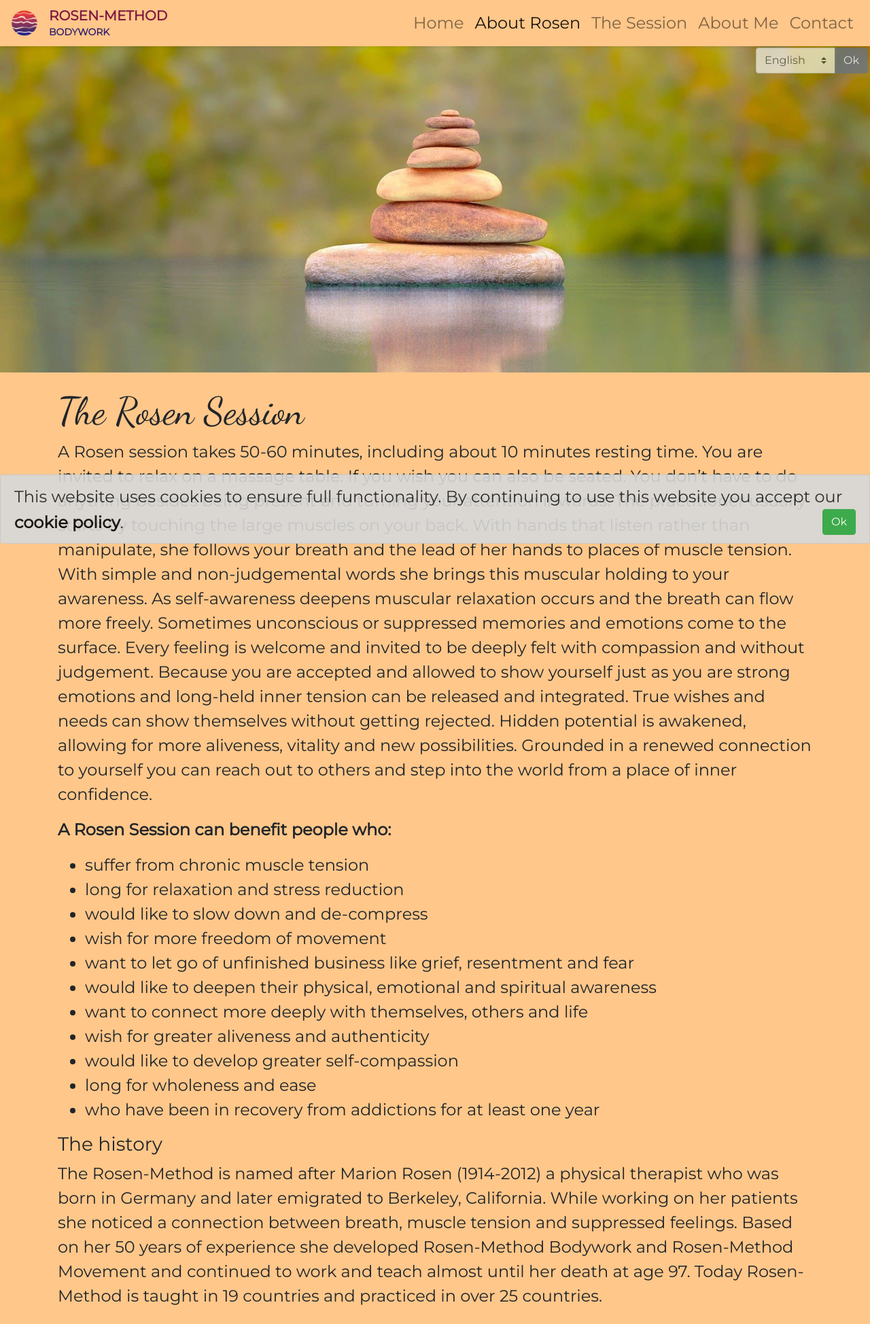
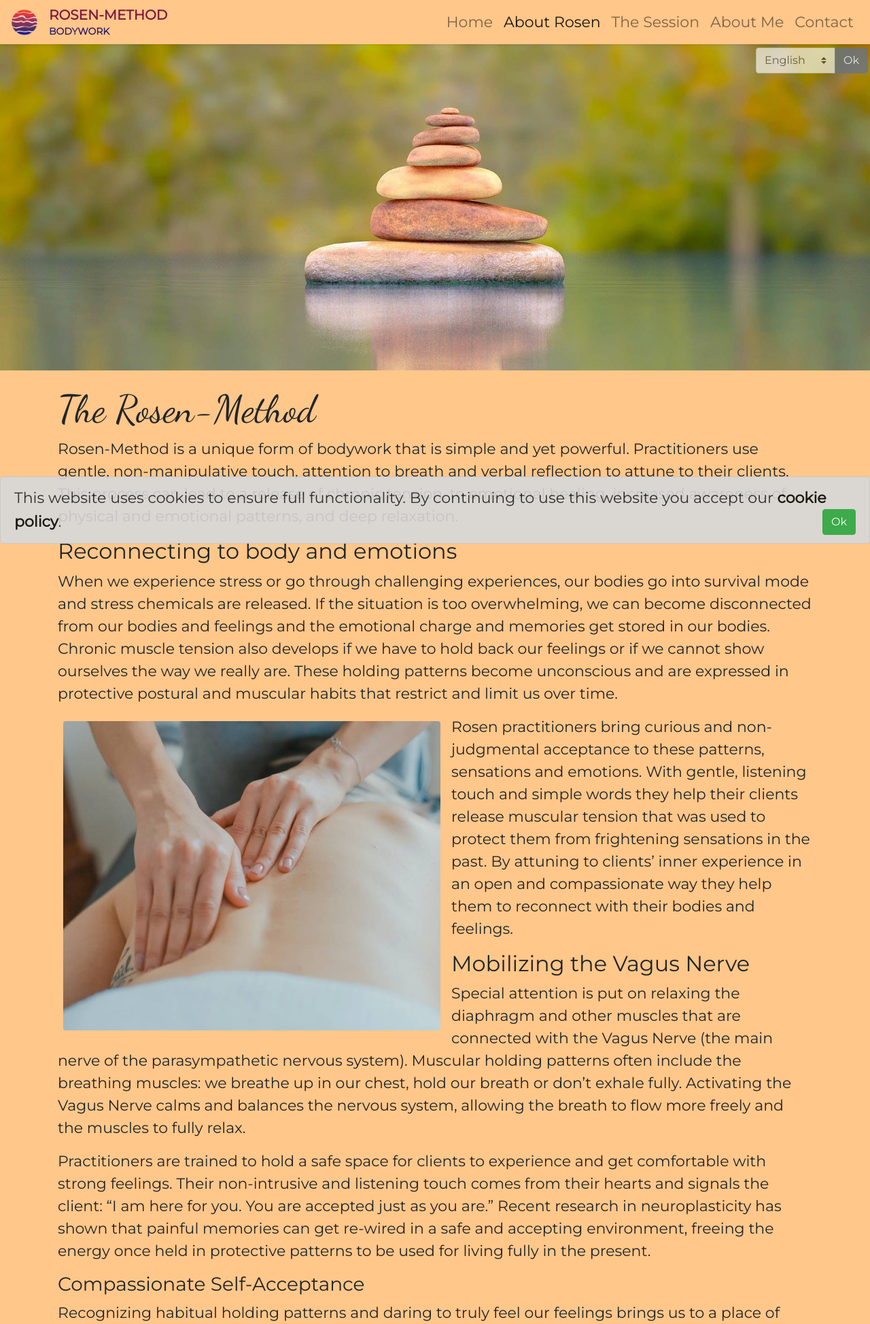
Before and after one commit to thorndeux/webpage_anette, a Flask app: page /rosen in a window 1280 px wide. Shown: the top 1948 px of the page at 68% size. Run offline with Flask 2, Linux system fonts and the light colour scheme; some libraries are stand-ins or nearby versions.

Commit message:
Added rosen page content and credits

```diff
--- a/static/css/styles.css
+++ b/static/css/styles.css
@@ -1,6 +1,6 @@
 body {
     font-family: "Montserrat";
-    font-size: 24px;
+    font-size: 22px;
 }
 
 @media only screen and (max-width: 575.98px) {
--- a/templates/index.html
+++ b/templates/index.html
@@ -29,7 +29,7 @@
             <li>Do you wish to feel more authentic and alive?</li>
         </ul>
         <p>Then <a href="/rosen" class="strong">Rosen-Method Bodywork</a> might be for you!</p>
-        <p>Working with gentle and non-intrusive touch, a <a href="/services" class="strong">Rosen session</a>  is a powerful tool for people seeking relaxation, stress reduction, emotional healing and insight into habitual holding patterns of body and mind.</p>
+        <p>Working with gentle and non-intrusive touch, a <a href="/session" class="strong">Rosen session</a>  is a powerful tool for people seeking relaxation, stress reduction, emotional healing and insight into habitual holding patterns of body and mind.</p>
         <p>If this speaks to you please don’t hesitate to <a href="/contact" class="strong">contact me</a>. I am looking forward to meeting you!</p>
         <h2 class="text-center handwriting mt-5">“In every human being there is a special heaven whole and unbroken”</h2>
         <p class="text-center small">~ Paracelsus, 15th century ~</p>
@@ -43,7 +43,7 @@
             <li>Suchen Sie nach Neuorientierung in Zeiten von Veränderung?</li>
         </ul>
         <p>Dann könnte die <a href="/rosen" class="strong">Rosen-Methode Körperarbeit</a> genau das richtige für Sie sein!</p>
-        <p>Mit sanfter und achtsamer Berührung werden bei einer <a href="/services" class="strong">Behandlung</a> chronische Verspannungen in den Muskeln gelöst. Dadurch wird der Atem freier und das Nervensystem kann sich beruhigen. Sie können sich selbst und anderen mit neuer Energie und Lebendigkeit im Jetzt begegnen. </p>
+        <p>Mit sanfter und achtsamer Berührung werden bei einer <a href="/session" class="strong">Behandlung</a> chronische Verspannungen in den Muskeln gelöst. Dadurch wird der Atem freier und das Nervensystem kann sich beruhigen. Sie können sich selbst und anderen mit neuer Energie und Lebendigkeit im Jetzt begegnen. </p>
         <p>Bei Interesse benützen Sie bitte die <a href="/contact" class="strong">Kontaktseite</a>, um einen ersten Termin zu buchen. Ich freue mich auf Sie!</p>
         <p class="ml-5 mt-2">Ihre Anette Kögler</p>
         <h2 class="text-center handwriting mt-5">„In jedem Menschen ist eine innere Sonne. Man muss sie nur zum Leuchten bringen.“</h2>
--- a/templates/layout.html
+++ b/templates/layout.html
@@ -44,7 +44,7 @@
         {# Data to contruct navbar #}
         {% set pages = [("index", "Home", "Startseite"),
                 ("rosen", "About Rosen", "Die Methode"),
-                ("services", "The Session", "Die Behandlung"),
+                ("session", "The Session", "Die Behandlung"),
                 ("about", "About Me", "Über mich"),
                 ("contact", "Contact", "Kontakt")] %}
 
@@ -159,8 +159,8 @@
             <br><a href="mailto:fullybeing.rosenmethod@gmail.com" class="footerlink">fullybeing.rosenmethod@gmail.com</a></p>
             <h2 class="handwriting mb-3">Wake up to your life!</h2>
             <p style="font-size: 16px;">
-                <span lang="en"><a href="{{ url_for('page', route='privacy') }}" class="footerlink" target="_blank">Privacy and cookie policy</a></span>
-                <span lang="de"><a href="{{ url_for('page', route='privacy') }}" class="footerlink" target="_blank" >Datenschutz und Cookies</a> &bull; <a href="{{ url_for('page', route='impressum') }}" class="footerlink" target="_blank">Impressum</a></span>
+                <span lang="en"><a href="{{ url_for('page', route='privacy') }}" class="footerlink" target="_blank">Privacy and cookie policy</a> &bull; <a href="{{ url_for('page', route='credits') }}" class="footerlink" target="_blank">Credits</a></span>
+                <span lang="de"><a href="{{ url_for('page', route='privacy') }}" class="footerlink" target="_blank" >Datenschutz und Cookies</a> &bull; <a href="{{ url_for('page', route='impressum') }}" class="footerlink" target="_blank">Impressum</a> &bull; <a href="{{ url_for('page', route='credits') }}" class="footerlink" target="_blank">Credits</a></span>
             </p>
         </footer>
 
--- a/templates/rosen.html
+++ b/templates/rosen.html
@@ -8,80 +8,120 @@
 {% set alt = "Stone pyramid" %}
 
 {% block heading %}
-    <span lang="en">The Rosen Session</span><span lang="de">Die Rosen Behandlung</span>
+    <span lang="en">The Rosen-Method</span><span lang="de">Die Rosen-Methode</span>
 {% endblock %}
 
 {% block main %}
     <div lang="en">
-        <p>A Rosen session takes 50-60 minutes, including about 10 minutes resting time. You are invited to relax on a massage table.
-            If you wish you can also be seated. You don’t have to do anything besides being present and turning your attention inwards.
-            The practitioner usually starts by touching the large muscles on your back. With hands that listen rather than manipulate,
-            she follows your breath and the lead of her hands to places of muscle tension. With simple and non-judgemental words she
-            brings this muscular holding to your awareness. As self-awareness deepens muscular relaxation occurs and the breath can flow
-            more freely. Sometimes unconscious or suppressed memories and emotions come to the surface. Every feeling is welcome and
-            invited to be deeply felt with compassion and without judgement. Because you are accepted and allowed to show yourself just
-            as you are strong emotions and long-held inner tension can be released and integrated. True wishes and needs can show
-            themselves without getting rejected. Hidden potential is awakened, allowing for more aliveness, vitality and new possibilities.
-            Grounded in a renewed connection to yourself you can reach out to others and step into the world from a place of inner confidence.
+        <p>
+            Rosen-Method is a unique form of bodywork that is simple and yet powerful. Practitioners use gentle, non-manipulative touch,
+            attention to breath and verbal reflection to attune to their clients. This process can lead to a release of chronic tension,
+            to emotional healing, increased awareness of physical and emotional patterns, and deep relaxation.
         </p>
-        <p><strong>A Rosen Session can benefit people who:</strong>
-        <ul>
-            <li>suffer from chronic muscle tension</li>
-            <li>long for relaxation and stress reduction</li>
-            <li>would like to slow down and de-compress</li>
-            <li>wish for more freedom of movement</li>
-            <li>want to let go of unfinished business like grief, resentment and fear</li>
-            <li>would like to deepen their physical, emotional and spiritual awareness</li>
-            <li>want to connect more deeply with themselves, others and life </li>
-            <li>wish for greater aliveness and authenticity</li>
-            <li>would like to develop greater self-compassion</li>
-            <li>long for wholeness and ease</li>
-            <li>who have been in recovery from addictions for at least one year </li>
-        </ul>
-        <h3>The history</h3>
+        <h2>Reconnecting to body and emotions</h2>
         <p>
-            The Rosen-Method is named after Marion Rosen (1914-2012) a physical therapist who was born in Germany and later emigrated to Berkeley,
-            California. While working on her patients she noticed a connection between breath, muscle tension and suppressed feelings. Based on
-            her 50 years of experience she developed Rosen-Method Bodywork and Rosen-Method Movement and continued to work and teach almost until
-            her death at age 97. Today Rosen-Method is taught in 19 countries and practiced in over 25 countries.
+            When we experience stress or go through challenging experiences, our bodies go into survival mode and stress chemicals are released.
+            If the situation is too overwhelming, we can become disconnected from our bodies and feelings and the emotional charge and memories
+            get stored in our bodies. Chronic muscle tension also develops if we have to hold back our feelings or if we cannot show ourselves the
+            way we really are. These holding patterns become unconscious and are expressed in protective postural and muscular habits that restrict
+            and limit us over time.
+        </p>
+        <img class="img-fluid rounded float-left d-none w-50 d-sm-inline m-2 mr-3 ml-0" src="{{ url_for('static', filename='images/back_massage.jpg') }}" alt="Rosen Touch">
+        <img class="img-fluid rounded d-block d-sm-none mx-auto my-2" src="{{ url_for('static', filename='images/back_massage.jpg') }}" alt="Rosen Touch">
+        <p>
+            Rosen practitioners bring curious and non-judgmental acceptance to these patterns, sensations and emotions. With gentle, listening
+            touch and simple words they help their clients release muscular tension that was used to protect them from frightening sensations in
+            the past. By attuning to clients’ inner experience in an open and compassionate way they help them to reconnect with their bodies and feelings.
+        </p>
+       <h2>Mobilizing the Vagus Nerve</h2>
+        <p>
+            Special attention is put on relaxing the diaphragm and other muscles that are connected with the Vagus Nerve (the main nerve of the
+            parasympathetic nervous system). Muscular holding patterns often include the breathing muscles: we breathe up in our chest, hold our
+            breath or don’t exhale fully. Activating the Vagus Nerve calms and balances the nervous system, allowing the breath to flow more freely
+            and the muscles to fully relax.
+        </p>
+        <p>
+            Practitioners are trained to hold a safe space for clients to experience and get comfortable with strong feelings. Their non-intrusive and
+            listening touch comes from their hearts and signals the client: “I am here for you. You are accepted just as you are.” Recent research in
+            neuroplasticity has shown that painful memories can get re-wired in a safe and accepting environment, freeing the energy once held in protective
+            patterns to be used for living fully in the present.
+        </p>
+        <h3>Compassionate Self-Acceptance</h3>
+        <p>
+            Recognizing habitual holding patterns and daring to truly feel our feelings brings us to a place of choice: are my old,
+            protective patterns still necessary today?
+        </p>
+        <p>
+            With compassionate self-acceptance we can notice our feelings and allow them to open up and change. We become able to live more fully
+            in the present moment without having to constantly edit our experience. Over time, this brings us closer to living from our hearts and
+            living our truth, and to thus become more authentic beings. Rosen work can also bring insights into relationships, work and life in
+            general. With the release of muscular barriers there is an increase in body awareness, vitality and resilience. Self-confidence naturally
+            grows, helping us to regain wholeness, balance and well-being.
+        </p>
+        <p>
+            Rosen-Method is an effective complement to psychotherapy and medical treatments but does not replace evaluation and treatment by a trained physician.
         </p>
         <h2 class="text-center handwriting mt-5">“This work is about transformation – from the person we think we are to the person we really are.”</h2>
         <p class="text-center small">~ Marion Rosen ~</p>
     </div>
     <div lang="de">
         <p>
-            Eine Behandlung dauert in der Regel eine Stunde, einschliesslich etwa 10 Minuten zum Nachruhen. Sie dürfen sich bequem mit Ihrer Unterwäsche
-            bekleidet auf einer Massageliege auf den Bauch legen; nach etwa einer halben Stunde wird dann auf den Rücken gedreht. Auf Wunsch kann die
-            Behandlung auch bekleidet und im Sitzen stattfinden. Sie brauchen nichts zu tun als einfach präsent zu sein und zu spüren. Die Rosen-Praktizierende
-            beginnt, Ihren Körper mit sanften und lauschenden Händen zu erkunden und lässt sich dabei von der Atembewegung zu den Stellen leiten, die am
-            meisten verspannt erscheinen. Sie teilt Ihnen dann mit urteilsfreien Worten mit was sie spürt und bringt damit das Halten der Muskeln in Ihr
-            Bewusstsein. Wird die chronische Muskelanspannung von Ihnen wahrgenommen,  kann es zu einer tiefen Enspannung und zu einem freieren Atem kommen.
-            Manchmal tauchen auch unbewusste oder unterdrückte Erinnerungen und Gefühle auf. Alles ist wilkommen und darf so sein, so wie es gerade ist. Sie
-            werden so, wie sie sind akzeptiert und gesehen. Emotionen dürfen gefühlt und ins Jetzt integriert werden. Wünsche und Bedürfnisse können sich
-            zeigen, ohne auf Ablehnung zu stossen. Diese Akzeptanz kann zu einem tiefen Gefühl von Erleichterung führen und kann eine Neuorientierung
-            unterstützen. Verborgenes Potential wird geweckt und neue Möglichkeiten eröffnen sich, die Sie mit Energie und Selbstbewusstsein umsetzen können.
+            Die Rosen-Methode ist eine ganz besondere Art der Körpertherapie, die sich durch ihre Achtsamkeit und Sanftheit auszeichnet.
+            Durch respektvolle Berührung, Beobachten der Atembewegung und einfühlsame Worte treten Praktizierende mit ihren Klienten in
+            Resonanz. Dieser Prozess kann zum Lösen chronischer Muskelanspannung, zu mehr Bewusstheit körperlicher und emotionaler Muster,
+            zu mehr Lebensenergie und Selbst-Annahme führen.
         </p>
-        <p><strong>Eine Rosen Behandlung eignet sich  u.a. für Menschen….</strong></p>
-        <ul>
-            <li>in Stress und Belastungssituationen</li>
-            <li>mit chronischen Muskelanspannungen</li>
-            <li>die ihr Leben entschleunigen möchten</li>
-            <li>die sich eine tiefere Körperwahrnehmung wünschen</li>
-            <li>die altes emotionales Gepäck wie Trauer oder Wut loslassen möchten</li>
-            <li>die tieferen Kontakt zu sich selbst, zu anderen und zum Leben suchen</li>
-            <li>die mehr (Selbst-)Liebe spüren möchten</li>
-            <li>die sich mehr Lebendigkeit und Authentizität in ihrem Leben wünschen</li>
-            <li>die ihr eigenes Potential klarer erkennen möchten</li>
-            <li>die mindestens seit einem Jahr drogenfrei sind</li>
-        </ul>
-        <img src="" alt="">
-        <h3>Die Geschichte</h3>
+        <h2>Sich wieder mit Körper und Emotionen verbinden</h2>
         <p>
-            Die Rosen-Methode ist nach Marion Rosen (1914-2012) benannt, einer in Deutschland geborenen Atem- und Physiotherapeutin, die später nach
-            Kalifornien emigrierte. Während ihrer Arbeit fiel ihr der Zusammenhang zwischen muskulären Verspannungen, flachem Atem und unterdrückten Gefühlen
-            auf. Sie entwickelte ihre eigene Art der Körpertherapie, die sie noch bis kurz vor ihrem Tod mit 97 Jahren ausübte. Die Rosen-Methode wird inzwischen
-            in 19 Ländern gelehrt und in mehr als 25 Ländern von tausenden ausgebildeten Praktizierenden ausgeübt.
+            Im Laufe unseres Lebens kommt es vor, dass unsere Gefühle verletzt werden oder dass wir grösseren Herausforderungen begegnen.
+            Wenn eine Situation als überwältigend erlebt wird, geht unser Nervensystem in den Überlebensmodus und es kann zum Abkoppeln von
+            Erinnerungen und Emotionen kommen. Die emotionale Ladung wird im Körpergedachtnis gespeichert: wenn wir unsere Gefühle verdrängen,
+            uns zurückhalten müssen oder uns nicht zeigen können, spannen wir instinktiv unsere Muskeln an. Mit der Zeit wird diese chronische
+            Muskelspannung unbewusst und die daraus entstehenden Bewegungsmuster schränken uns wie innere Barrieren immer mehr ein. Wir verlieren
+            unsere Lebendigkeit und den Kontakt zu unsrem innersten Wesenskern.
         </p>
+        <img class="img-fluid rounded float-left d-none w-50 d-sm-inline m-2 mr-3 ml-0" src="{{ url_for('static', filename='images/back_massage.jpg') }}" alt="Rosen Touch">
+        <img class="img-fluid rounded d-block d-sm-none mx-auto my-2" src="{{ url_for('static', filename='images/back_massage.jpg') }}" alt="Rosen Touch">
+        <p>
+            Rosen Praktizierende wenden sich mit Neugierde und Mitgefühl diesen im Körper gehaltenen Spannungsmustern und Gefühlen zu.
+            Mit entspannten, lauschenden Händen und wertungsfreien Worten helfen sie ihren Klienten, sich ihrer Muskelspannung bewusst zu werden.
+            Indem sie auf das innere Erfahren ihrer Klienten eingehen, wird die Verbindung zu ihren Körpern und Gefühlen wieder hergestellt.
+            Die in den Muskelverspannungen festgehaltene Energie kann sich lösen und als neue Lebenskraft erfahrbar werden.
+        </p>
+       <h2>Den Vagus-Nerv mobilisieren</h2>
+        <p>
+            Muskelanspannung schlägt sich auch in den Atemmuskeln nieder, besonders im Zwerchfell. Der Atem wird flach oder sogar immer wieder
+            angehalten und die Ausatmung wird verkürzt. Das Zwerchfell wird vom Vagus Nerv, dem wichtigsten Nerv des parasympatischen Nervensystems,
+            innerviert. Durch die sanfte Berührung wird der Vagus Nerv aktiviert, so dass sich das Nervensystem beruhigen kann und wieder ins
+            Gleichgewicht kommt. Der Atmen kann freier strömen und muskuläre Verspannungen in den Atemmuskeln können sich lösen.
+        </p>
+        <p>
+            Rosen Praktizierende schaffen durch ihre Berührung und Worte einen Raum, in dem sich ihre Klienten sicher fühlen und es wagen können,
+            auch starke Gefühle wirklich wahrzunehmen. Dadurch können die alten Verspannungen nach und nach aufgegeben werden. Neue Studien zur
+            Neuroplastizität des Nervensystems zeigen, dass schmerzhafte Erinnerungen, die in einer Atmosphäre von Sicherheit und Geborgenheit
+            erinnert werden, ihre emotionale Ladung verlieren. Die Energie, die vorher in den Schutzmechanismen gehalten wurde, wird freigesetzt
+            und kann genutzt werden um ganz in der Gegenwart zu leben.
+        </p>
+        <h2>Sich selbst mit Mitgefühl begegnen</h2>
+        <p>
+            Wenn wir beginnen, unsere inneren Haltemuster wahrzunehmen und es wagen, uns berühren zu lassen, dann stehen wir vor der Wahl:
+            sind unsere alten Schutzmechanismen heute wirklich noch notwendig?
+        </p>
+        <p>
+            Mit Mitgefühl und Selbstannahme können wir unseren Emotionen die Hand reichen und sie einladen, einfach da zu sein. Wir können
+            beobachten, wie sie sich dann ganz von selbst verändern und lösen. Es wird möglich, völlig in der Gegenwart zu leben ohne unsere
+            Erfahrung ständig editieren zu müssen. Mit der Zeit führt das dazu, dass wir mehr vom Herzen als vom Kopf leben und eine viel
+            authentischere Person werden. Rosen Behandlungen können uns auch zu mehr Klarheit über Beziehungen, Arbeit und das Leben verhelfen.
+            Durch das Loslassen muskulärer Barrieren kommt es zu einem verbesserten Körperbewusstsein, zu mehr Vitalität und Resilienz. Wir
+            entwickeln mehr Vertrauen in unsere eigenen Fähigkeiten und werden lebendiger und kreativer. Getragen von dieser erneuerten
+            Verbindung zu uns selbst können wir besser mit anderen Menschen in Kontakt treten und uns mit einem gesunden Selbstbewusstsein
+            hinaus in die Welt begeben.
+        </p>
+        <p>
+            Die Rosen-Methode ist eine wirksame Ergänzung zu Psychotherapie und medizinischen Behandlungen, ersetzt aber nicht die Tätigkeit
+            eines Arztes oder Psychologen.
+        </p>
+        <img class="img-fluid rounded" src="{{ url_for('static', filename='images/head_massage.jpg') }}" alt="Rosen Touch">
         <h2 class="text-center handwriting mt-5">“Bei dieser Arbeit geht es darum, sich wieder zu finden – die Wandlung zu vollziehen von der Person die wir meinen zu sein zu der Person die wir wirklich sind”</h2>
         <p class="text-center small">~ Marion Rosen ~</p>
     </div>
--- a/templates/services.html
+++ b/templates/session.html
@@ -55,6 +55,7 @@
                 <li>long for wholeness and ease</li>
                 <li>who have been in recovery from addictions for at least one year </li>
             </ul>
+        </p>
         <h1 class="handwriting">The History</h1>
         <img class="img-fluid rounded float-left d-none d-sm-inline m-2 mr-3 ml-0" src="{{ url_for('static', filename='images/marion_rosen.jpg') }}" alt="Marion Rosen">
         <img class="img-fluid rounded d-block d-sm-none mx-auto my-2" src="{{ url_for('static', filename='images/marion_rosen.jpg') }}" alt="Marion Rosen">
@@ -103,6 +104,7 @@
                 <li>die ihr eigenes Potential klarer erkennen möchten</li>
                 <li>die mindestens seit einem Jahr drogenfrei sind</li>
             </ul>
+        </p>
         <h1 class="handwriting">Die Geschichte</h1>
         <img class="img-fluid rounded float-left d-none d-sm-inline m-2 mr-3 ml-0" src="{{ url_for('static', filename='images/marion_rosen.jpg') }}" alt="Marion Rosen">
         <img class="img-fluid rounded d-block d-sm-none mx-auto my-2" src="{{ url_for('static', filename='images/marion_rosen.jpg') }}" alt="Marion Rosen">
```
Also changed, not shown: templates/credits.html (added, +53 -0 lines), templates/impressum.html (+12 -6 lines), static/images/back_massage.jpg (added), static/images/head_massage.jpg (added). Lines whose indentation alone changed are shown as unchanged.
